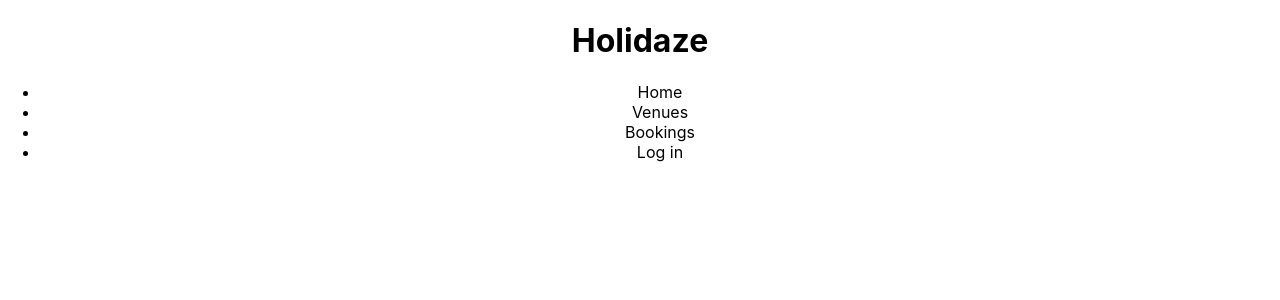
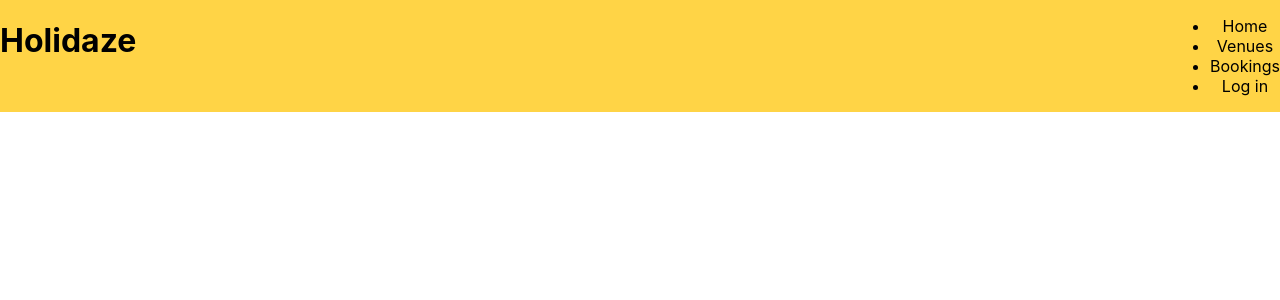
Before and after one commit to flanderos/holidaze, a React (Create React App) app: page / in a window 1280 px wide. Shown: the top 300 px of the page. Built offline with nearby package versions, Linux system fonts and the light colour scheme.

Commit message:
added background-color and navbar

```diff
--- a/package.json
+++ b/package.json
@@ -9,6 +9,7 @@
     "react": "^18.3.1",
     "react-dom": "^18.3.1",
     "react-scripts": "5.0.1",
+    "styled-components": "^6.1.13",
     "web-vitals": "^2.1.4"
   },
   "scripts": {
@@ -36,10 +37,11 @@
     ]
   },
   "devDependencies": {
+    "@types/styled-components": "^5.1.34",
     "husky": "^9.1.6",
     "lint-staged": "^15.2.10",
     "prettier": "^3.3.3",
-    "typescript": "^5.6.3"
+    "typescript": "^4.9.5"
   },
   "husky": {
     "hooks": {
--- a/src/components/header/header.tsx
+++ b/src/components/header/header.tsx
@@ -1,25 +1,28 @@
 import React from "react";
+import HeadLine from "./headline";
+import NavBar from "./navbar"
+import styled from "styled-components";
+
 
 type HeaderProps = {
     title: string;
     subtitle?: string;
 };
 
+const StyledHeader = styled.header`
+  background-color: #ffd446;
+  display: flex;
+  justify-content: space-between;
+`;
+
 const Header: React.FC<HeaderProps> = ({ title, subtitle }) => {
     return (
-        <header>
+        <StyledHeader>
             <div>
             <h1>Holidaze</h1>
             </div>
-            <nav>
-                <ul>
-                    <li>Home</li>
-                    <li>Venues</li>
-                    <li>Bookings</li>
-                    <li>Log in</li>
-                </ul>
-            </nav>
-        </header>
+            <NavBar title="navbar"></NavBar>
+        </StyledHeader>
     );
 };
 
--- /dev/null
+++ b/src/components/header/navbar.tsx
@@ -0,0 +1,24 @@
+import React from "react";
+import styled from "styled-components";
+
+
+
+type NavBarProps = {
+    title: string;
+    subtitle?: string;
+};
+
+const NavBar: React.FC<NavBarProps> = ({ title, subtitle }) => {
+    return (
+        <nav>
+            <ul>
+                <li>Home</li>
+                <li>Venues</li>
+                <li>Bookings</li>
+                <li>Log in</li>
+            </ul>
+        </nav>
+    );
+};
+
+export default NavBar;
--- a/tsconfig.json
+++ b/tsconfig.json
@@ -35,7 +35,7 @@
     // "types": [],                                      /* Specify type package names to be included without being referenced in a source file. */
     // "allowUmdGlobalAccess": true,                     /* Allow accessing UMD globals from modules. */
     // "moduleSuffixes": [],                             /* List of file name suffixes to search when resolving a module. */
-    // "allowImportingTsExtensions": true,               /* Allow imports to include TypeScript file extensions. Requires '--moduleResolution bundler' and either '--noEmit' or '--emitDeclarationOnly' to be set. */
+   "allowImportingTsExtensions": true,               /* Allow imports to include TypeScript file extensions. Requires '--moduleResolution bundler' and either '--noEmit' or '--emitDeclarationOnly' to be set. */
     // "resolvePackageJsonExports": true,                /* Use the package.json 'exports' field when resolving package imports. */
     // "resolvePackageJsonImports": true,                /* Use the package.json 'imports' field when resolving imports. */
     // "customConditions": [],                           /* Conditions to set in addition to the resolver-specific defaults when resolving imports. */
@@ -55,7 +55,7 @@
     // "emitDeclarationOnly": true,                      /* Only output d.ts files and not JavaScript files. */
     // "sourceMap": true,                                /* Create source map files for emitted JavaScript files. */
     // "inlineSourceMap": true,                          /* Include sourcemap files inside the emitted JavaScript. */
-    // "noEmit": true,                                   /* Disable emitting files from a compilation. */
+ "noEmit": true,                                   /* Disable emitting files from a compilation. */
     // "outFile": "./",                                  /* Specify a file that bundles all outputs into one JavaScript file. If 'declaration' is true, also designates a file that bundles all .d.ts output. */
     // "outDir": "./",                                   /* Specify an output folder for all emitted files. */
     // "removeComments": true,                           /* Disable emitting comments. */
```
Also changed, not shown: 1 other file (tests, documents, lock files or other folders).
